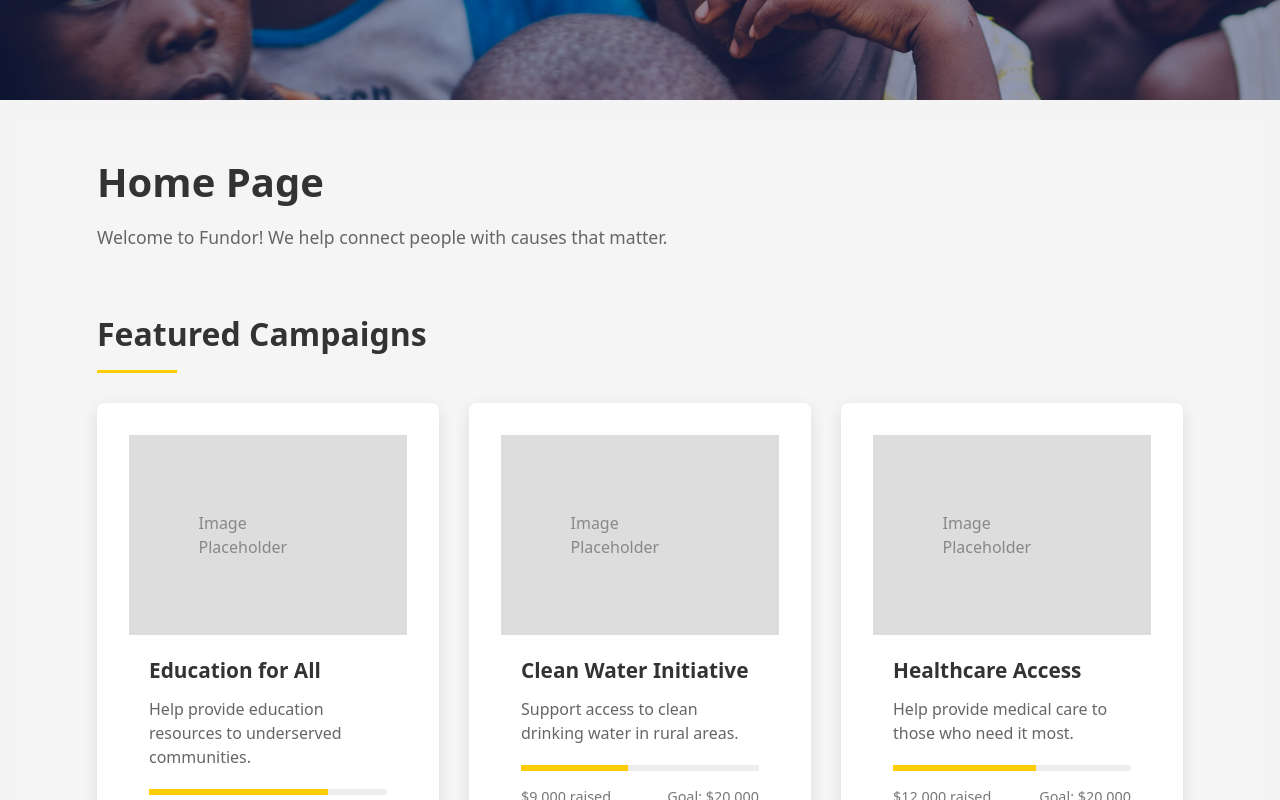
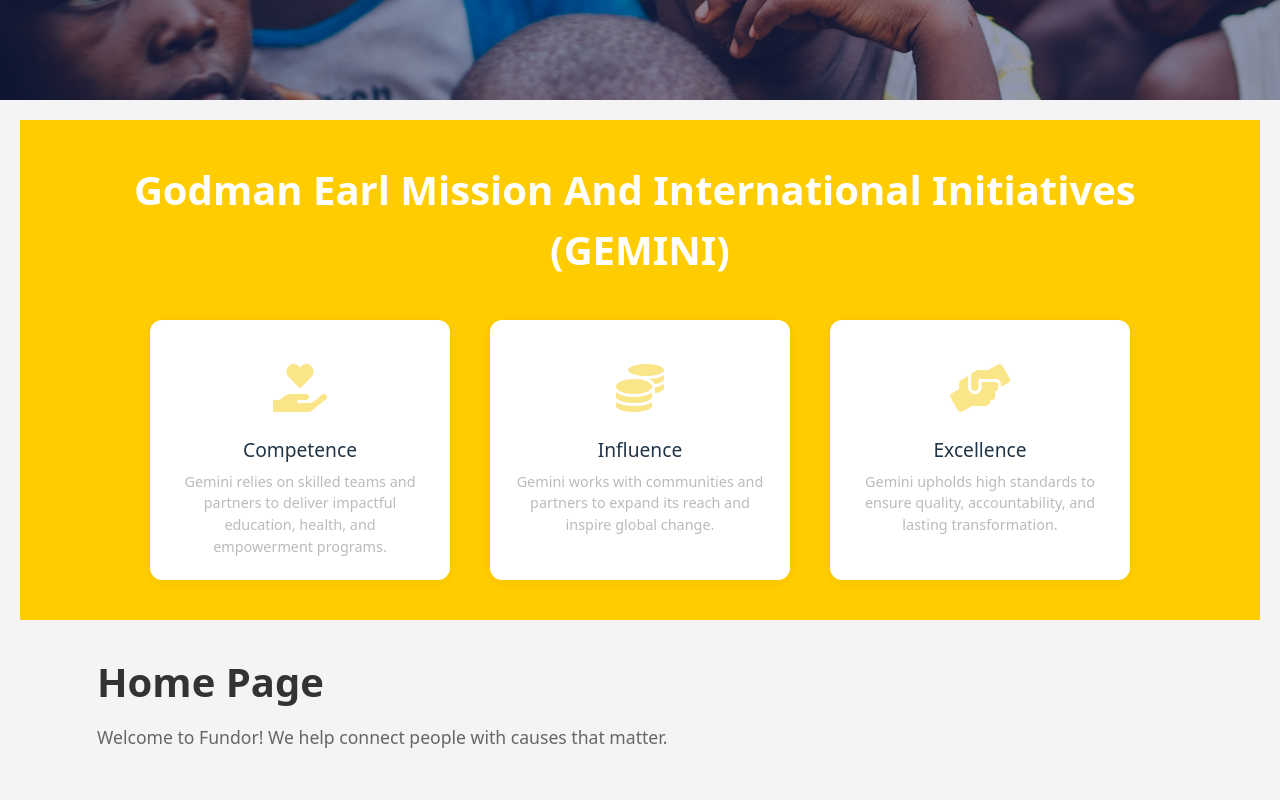
Before and after one commit to Nissidaniella/GEM-app, a React (Vite) app: page / in a window 1280 px wide. Shown: the part 700-1500 px from the top of the page. Built offline with nearby package versions, Linux system fonts and the light colour scheme.

Commit message:
yellow-card-section

```diff
--- a/src/HeroSection.css
+++ b/src/HeroSection.css
@@ -10,8 +10,7 @@
 .hero-container {
   position: relative;
   width: 100%;
-  /* Default height will be auto, background for navbar area */
-  background-color: #222; /* Example default background for navbar */
+  background-color: #222;
   font-family: "Roboto", sans-serif;
   min-height: 80px; /* Ensure navbar has some space */
   transition: background-color 0.3s ease; /* Smooth transition for background */
--- a/src/HeroSection.jsx
+++ b/src/HeroSection.jsx
@@ -68,6 +68,8 @@
           </div>
         </div>
       )}
+
+      {/* Duplicated section below HeroSection as requested */}
     </div>
   );
 };
--- a/src/PageStyles.css
+++ b/src/PageStyles.css
@@ -1,8 +1,7 @@
 /* Page Styles for all dummy pages */
 
 .page-container {
-  padding: 40px 0; /* Reduced padding for smaller screens initially */
-  background-color: #f5f5f5;
+  padding: 0px 0; /* Reduced padding for smaller screens initially */
   min-height: 100vh;
   transition: padding 0.3s ease;
 }
--- a/src/pages/Home.jsx
+++ b/src/pages/Home.jsx
@@ -1,9 +1,54 @@
 import React from "react";
 import "../PageStyles.css";
+import "./home.css";
 
 const Home = () => {
   return (
     <div className="page-container">
+      <section className="home-yellow-section">
+        <h2 className="home-yellow-section-title">
+          Godman Earl Mission And International Initiatives <br></br>(GEMINI)
+        </h2>
+        <div className="home-cards-row">
+          {/* Donation Card */}
+          <div className="home-card">
+            <div className="home-card-icon">
+              <i
+                className="fas fa-hand-holding-heart"
+                aria-label="Donation"
+              ></i>
+            </div>
+            <div className="home-card-title">Competence</div>
+            <div className="home-card-subtitle">
+              Gemini relies on skilled teams and partners to deliver impactful
+              education, health, and empowerment programs.
+            </div>
+          </div>
+          {/* Fundrising Card */}
+          <div className="home-card">
+            <div className="home-card-icon">
+              <i className="fas fa-coins" aria-label="Fundrising"></i>
+            </div>
+            <div className="home-card-title">Influence</div>
+            <div className="home-card-subtitle">
+              Gemini works with communities and partners to expand its reach and
+              inspire global change.
+            </div>
+          </div>
+          {/* Volunteer Card */}
+          <div className="home-card">
+            <div className="home-card-icon">
+              <i className="fas fa-hands-helping" aria-label="Volunteer"></i>
+            </div>
+            <div className="home-card-title">Excellence</div>
+            <div className="home-card-subtitle">
+              Gemini upholds high standards to ensure quality, accountability,
+              and lasting transformation.
+            </div>
+          </div>
+        </div>
+      </section>
+
       <div className="page-content">
         <h1 className="page-title">Home Page</h1>
         <p className="page-description">
@@ -53,6 +98,8 @@
           </div>
         </div>
       </div>
+
+
     </div>
   );
 };
--- /dev/null
+++ b/src/pages/home.css
@@ -0,0 +1,52 @@
+/* Home Page Styles */
+
+.home-yellow-section {
+  background: #ffcc00;
+  padding: 40px 0;
+  text-align: center;
+  margin-bottom: 40px;
+}
+.home-yellow-section-title {
+  color: white;
+  font-weight: 700;
+  font-size: 2.5rem;
+  margin-bottom: 40px;
+}
+.home-cards-row {
+  display: flex;
+  justify-content: center;
+  gap: 40px;
+  flex-wrap: wrap;
+}
+.home-card {
+  background: white;
+  border-radius: 12px;
+  box-shadow: 0 2px 12px rgba(0, 0, 0, 0.04);
+  padding: 32px 24px;
+  width: 300px;
+  height: 260px;
+  max-width: 90%;
+  transition: transform 0.35s cubic-bezier(0.22, 0.61, 0.36, 1),
+    box-shadow 0.35s cubic-bezier(0.22, 0.61, 0.36, 1);
+}
+.home-card:hover {
+  transform: scale(1.06);
+  box-shadow: 0 12px 32px rgba(0, 0, 0, 0.13);
+}
+.home-card-icon {
+  font-size: 3rem;
+  margin-bottom: 12px;
+  color: #f8cb1581;
+}
+.home-card-title {
+  font-weight: 500;
+  font-size: 1.2rem;
+  margin-bottom: 6px;
+}
+.home-card-subtitle {
+  color: #bbb;
+  font-size: 0.9rem;
+  margin-bottom: 10px;
+}
+
+/* Existing .page-container, .page-content, .page-title, .page-description, .content-section, .feature-cards, .card, .card-img, .placeholder-img, .progress-bar, .progress, .card-footer styles can remain in PageStyles.css or be moved here if you want full separation. */
```
